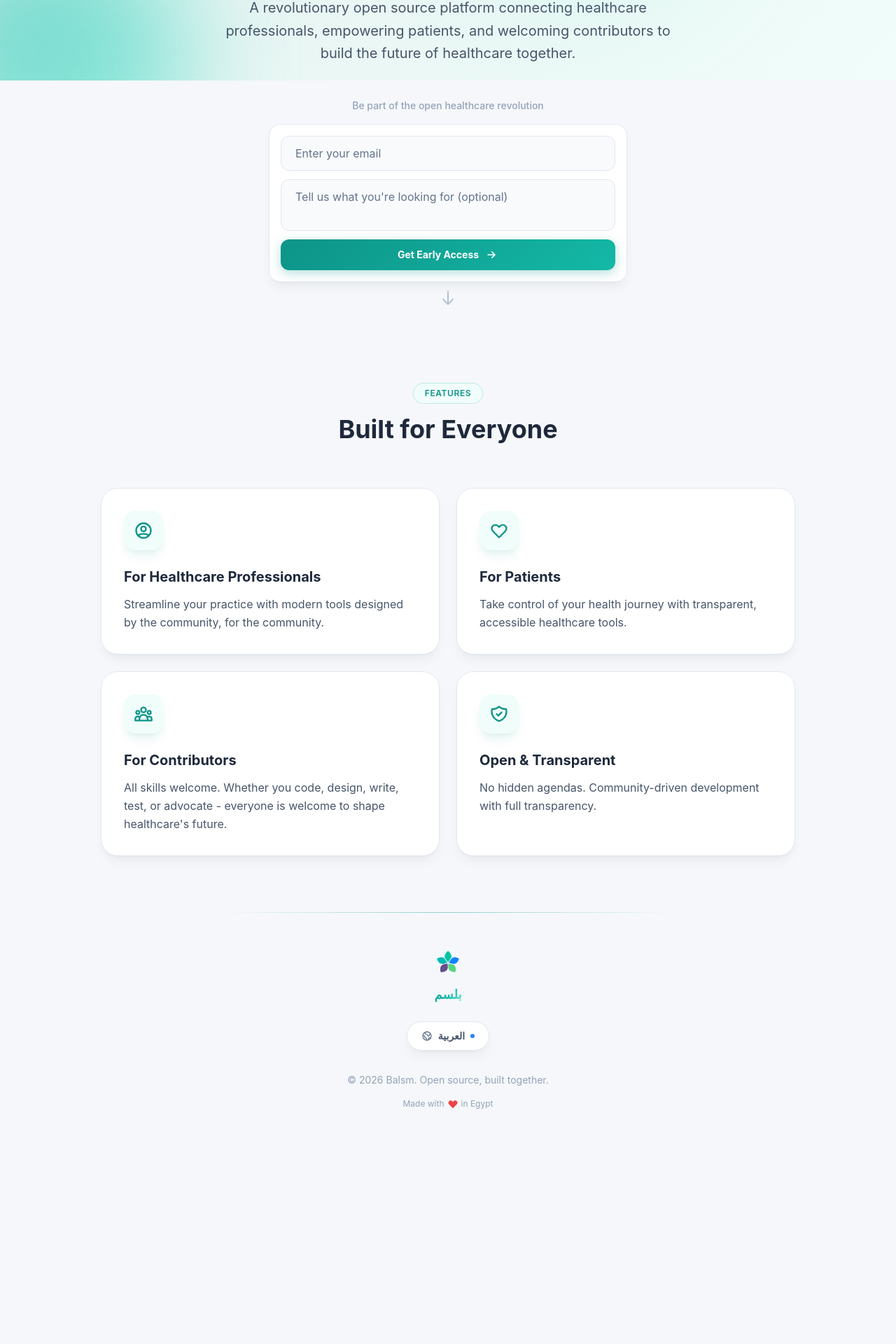
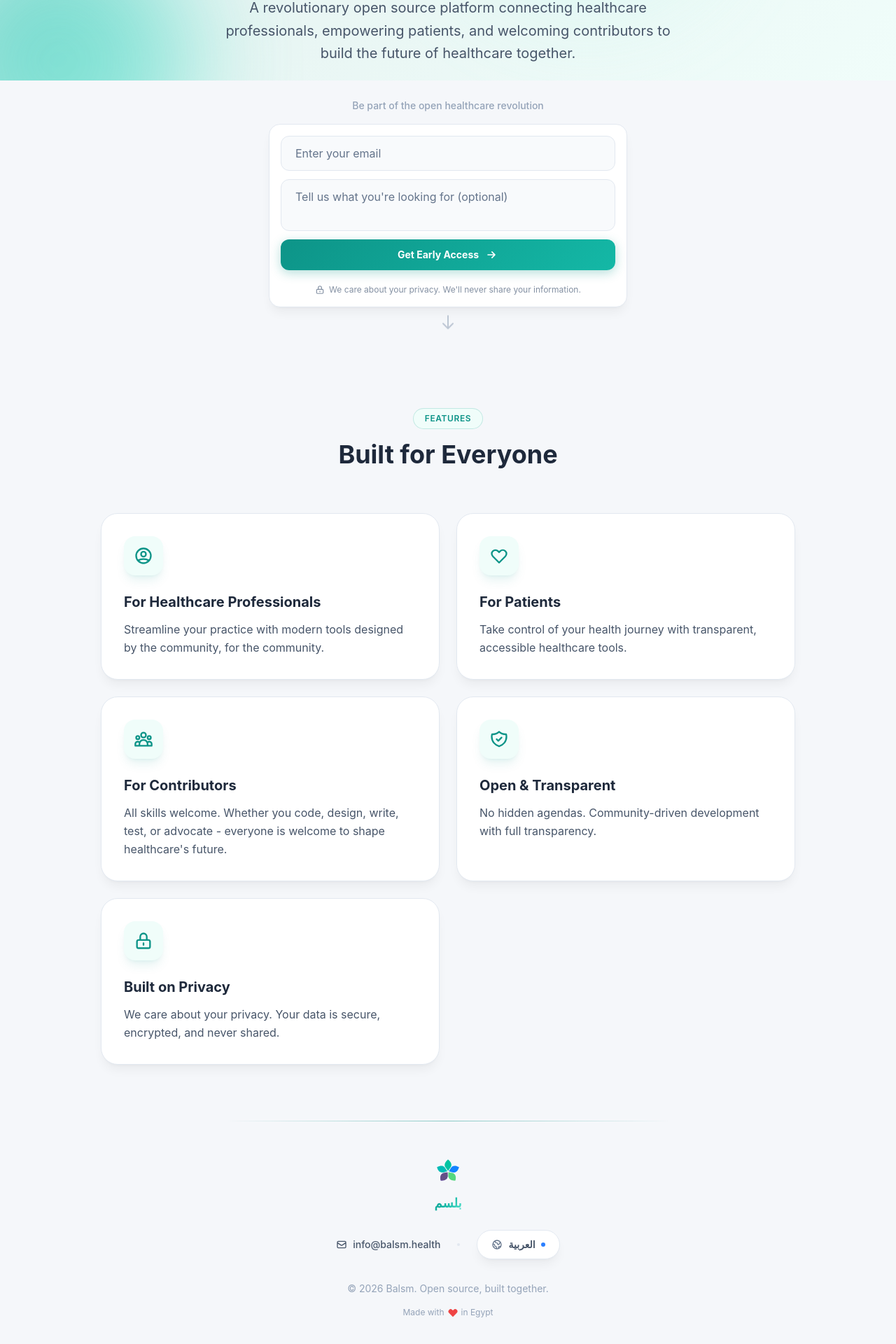
Before and after one commit to balsm-health/website, a Next.js app: page /en in a window 1280 px wide. Shown: the part 685-2605 px from the top of the page at 70% size. Before the commit the page ends 2318 px from the top, so only its background shows below. Built offline with nearby package versions, Linux system fonts and the light colour scheme; no server answers.

Commit message:
[Feature] privacy

```diff
--- a/src/components/Features.tsx
+++ b/src/components/Features.tsx
@@ -32,6 +32,14 @@ const features = [
     icon: (
       <svg className="w-7 h-7" fill="none" stroke="currentColor" viewBox="0 0 24 24">
         <path strokeLinecap="round" strokeLinejoin="round" strokeWidth={2} d="M9 12l2 2 4-4m5.618-4.016A11.955 11.955 0 0112 2.944a11.955 11.955 0 01-8.618 3.04A12.02 12.02 0 003 9c0 5.591 3.824 10.29 9 11.622 5.176-1.332 9-6.03 9-11.622 0-1.042-.133-2.052-.382-3.016z" />
+      </svg>
+    ),
+  },
+  {
+    key: 'privacy',
+    icon: (
+      <svg className="w-7 h-7" fill="none" stroke="currentColor" viewBox="0 0 24 24">
+        <path strokeLinecap="round" strokeLinejoin="round" strokeWidth={2} d="M12 15v2m-6 4h12a2 2 0 002-2v-6a2 2 0 00-2-2H6a2 2 0 00-2 2v6a2 2 0 002 2zm10-10V7a4 4 0 00-8 0v4h8z" />
       </svg>
     ),
   },
--- a/src/components/Footer.tsx
+++ b/src/components/Footer.tsx
@@ -25,8 +25,18 @@ export default function Footer() {
           </div>
         </div>
 
-        {/* Language switcher */}
-        <div className="flex flex-row items-center justify-center gap-4 mb-8">
+        {/* Links & Contact */}
+        <div className="flex flex-col sm:flex-row items-center justify-center gap-6 mb-8">
+          <a
+            href="mailto:info@balsm.health"
+            className="text-sm font-medium text-text-secondary hover:text-primary transition-colors flex items-center gap-2"
+          >
+            <svg className="w-4 h-4" fill="none" stroke="currentColor" viewBox="0 0 24 24">
+              <path strokeLinecap="round" strokeLinejoin="round" strokeWidth={2} d="M3 8l7.89 5.26a2 2 0 002.22 0L21 8M5 19h14a2 2 0 002-2V7a2 2 0 00-2-2H5a2 2 0 00-2 2v10a2 2 0 002 2z" />
+            </svg>
+            <span dir="ltr">info@balsm.health</span>
+          </a>
+          <div className="w-1 h-1 rounded-full bg-slate-200 dark:bg-slate-700 hidden sm:block"></div>
           <LanguageSwitcher label={tLang('switch')} />
         </div>
 
--- a/src/components/WaitlistForm.tsx
+++ b/src/components/WaitlistForm.tsx
@@ -132,6 +132,14 @@ export default function WaitlistForm() {
             </>
           )}
         </button>
+
+        {/* Privacy Note */}
+        <p className="text-xs text-text-tertiary dark:text-slate-400 text-center mt-2 flex items-center justify-center gap-1.5 opacity-80 transition-opacity hover:opacity-100 cursor-default">
+          <svg className="w-3.5 h-3.5" fill="none" stroke="currentColor" viewBox="0 0 24 24">
+            <path strokeLinecap="round" strokeLinejoin="round" strokeWidth={2} d="M12 15v2m-6 4h12a2 2 0 002-2v-6a2 2 0 00-2-2H6a2 2 0 00-2 2v6a2 2 0 002 2zm10-10V7a4 4 0 00-8 0v4h8z" />
+          </svg>
+          {t('privacyNote')}
+        </p>
       </div>
       {/* Always render error container to avoid hydration issues with browser extensions */}
       <div
--- a/src/messages/ar.json
+++ b/src/messages/ar.json
@@ -18,7 +18,8 @@
     "success": "أهلاً بك! سنبقيك على اطلاع بتقدمنا.",
     "errorDuplicate": "هذا البريد الإلكتروني مسجل بالفعل.",
     "errorGeneric": "حدث خطأ ما. يرجى المحاولة مرة أخرى.",
-    "errorInvalid": "يرجى إدخال بريد إلكتروني صحيح."
+    "errorInvalid": "يرجى إدخال بريد إلكتروني صحيح.",
+    "privacyNote": "نحن نهتم بخصوصيتك. لن نشارك معلوماتك أبداً."
   },
   "features": {
     "title": "مصممة للجميع",
@@ -37,6 +38,10 @@
     "providers": {
       "title": "مفتوحة وشفافة",
       "description": "لا أجندات خفية. تطوير مدفوع بالمجتمع مع شفافية كاملة."
+    },
+    "privacy": {
+      "title": "مبنية على الخصوصية",
+      "description": "نحن نهتم بخصوصيتك. بياناتك آمنة، مشفرة، ولن يتم مشاركتها أبداً."
     }
   },
   "footer": {
--- a/src/messages/en.json
+++ b/src/messages/en.json
@@ -18,7 +18,8 @@
     "success": "Welcome aboard! We'll keep you updated on our progress.",
     "errorDuplicate": "This email is already registered.",
     "errorGeneric": "Something went wrong. Please try again.",
-    "errorInvalid": "Please enter a valid email address."
+    "errorInvalid": "Please enter a valid email address.",
+    "privacyNote": "We care about your privacy. We'll never share your information."
   },
   "features": {
     "title": "Built for Everyone",
@@ -37,6 +38,10 @@
     "providers": {
       "title": "Open & Transparent",
       "description": "No hidden agendas. Community-driven development with full transparency."
+    },
+    "privacy": {
+      "title": "Built on Privacy",
+      "description": "We care about your privacy. Your data is secure, encrypted, and never shared."
     }
   },
   "footer": {
```
